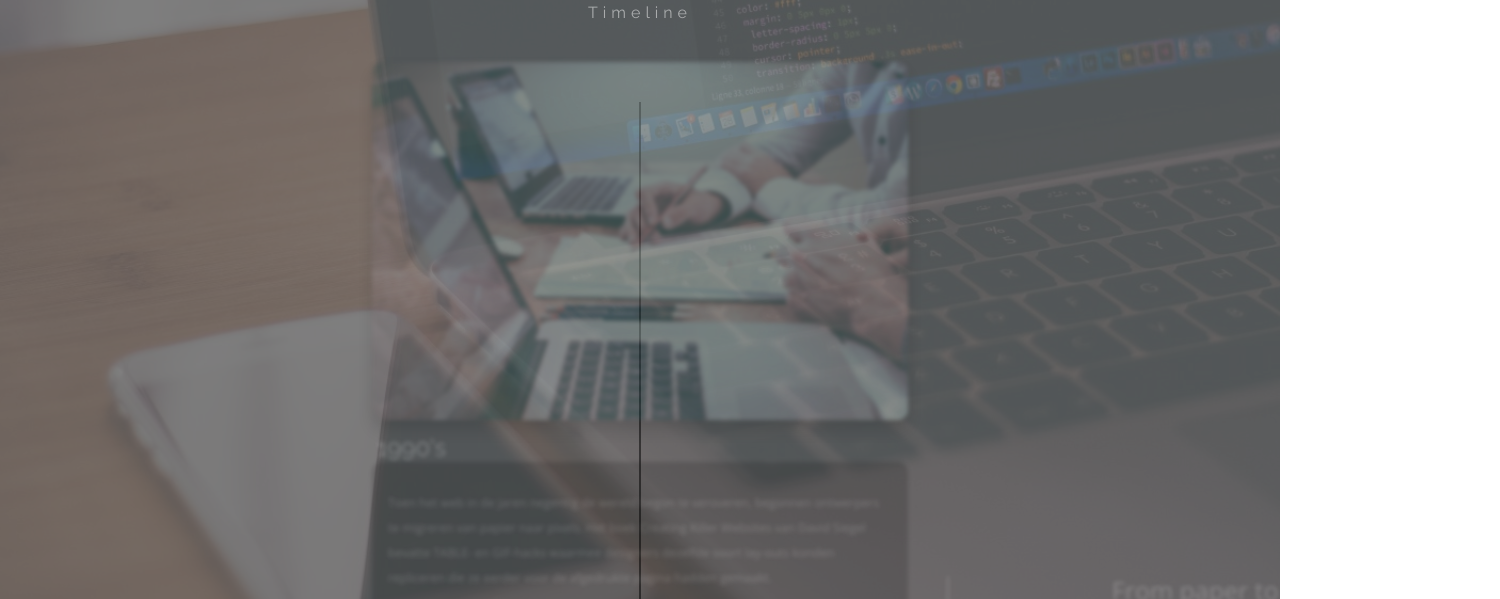
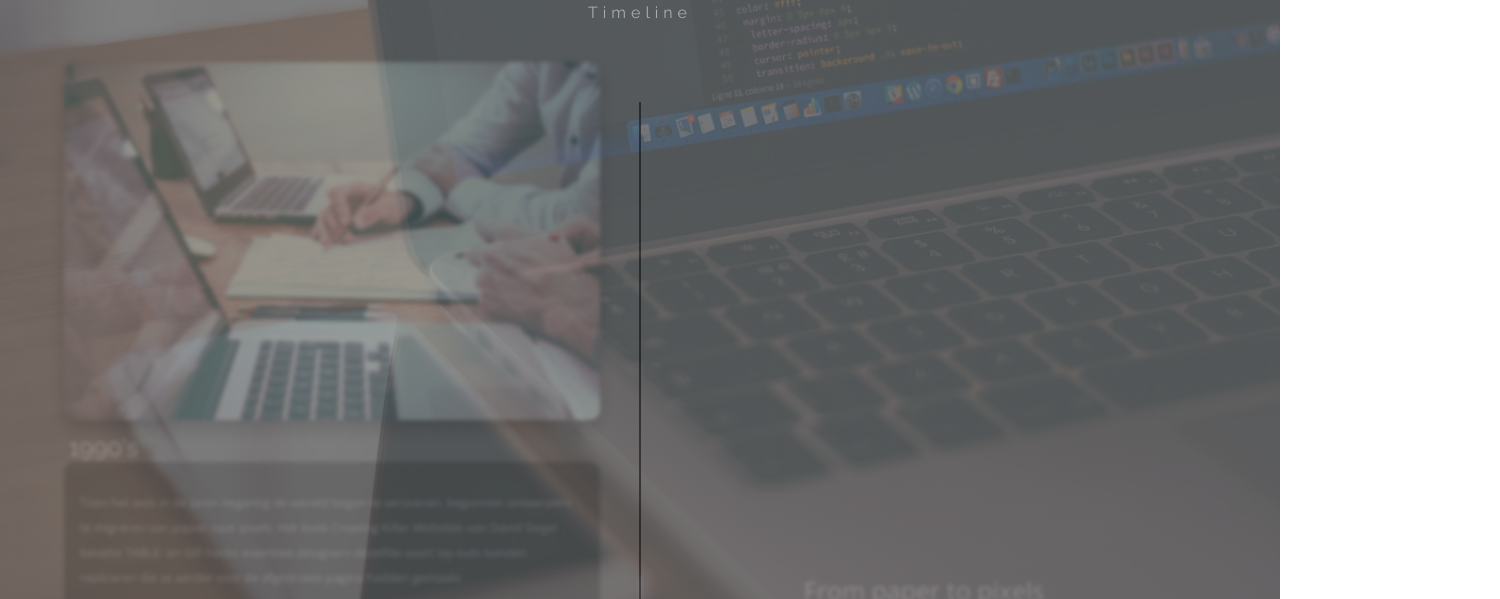
Before and after one commit to Serghi0/Timeline_ixd1, a plain HTML site: page index.html in a window 1280 px wide. Shown: the part 132-731 px from the top of the page, 1500 px wide, since content can reach past the window. Drawn offline with nearby package versions, Linux system fonts and the light colour scheme.

Commit message:
layout fix

```diff
--- a/css/style.css
+++ b/css/style.css
@@ -12,8 +12,8 @@ body{
   margin: 0 auto;
   flex-wrap: wrap;
   flex-direction: column;
-  align-content: center;
-  justify-content: center;
+/*  align-content: center;
+*/  justify-content: center;
   max-width: 700px;
   position: relative;
 }
```
Also changed, not shown: 1 other file.
